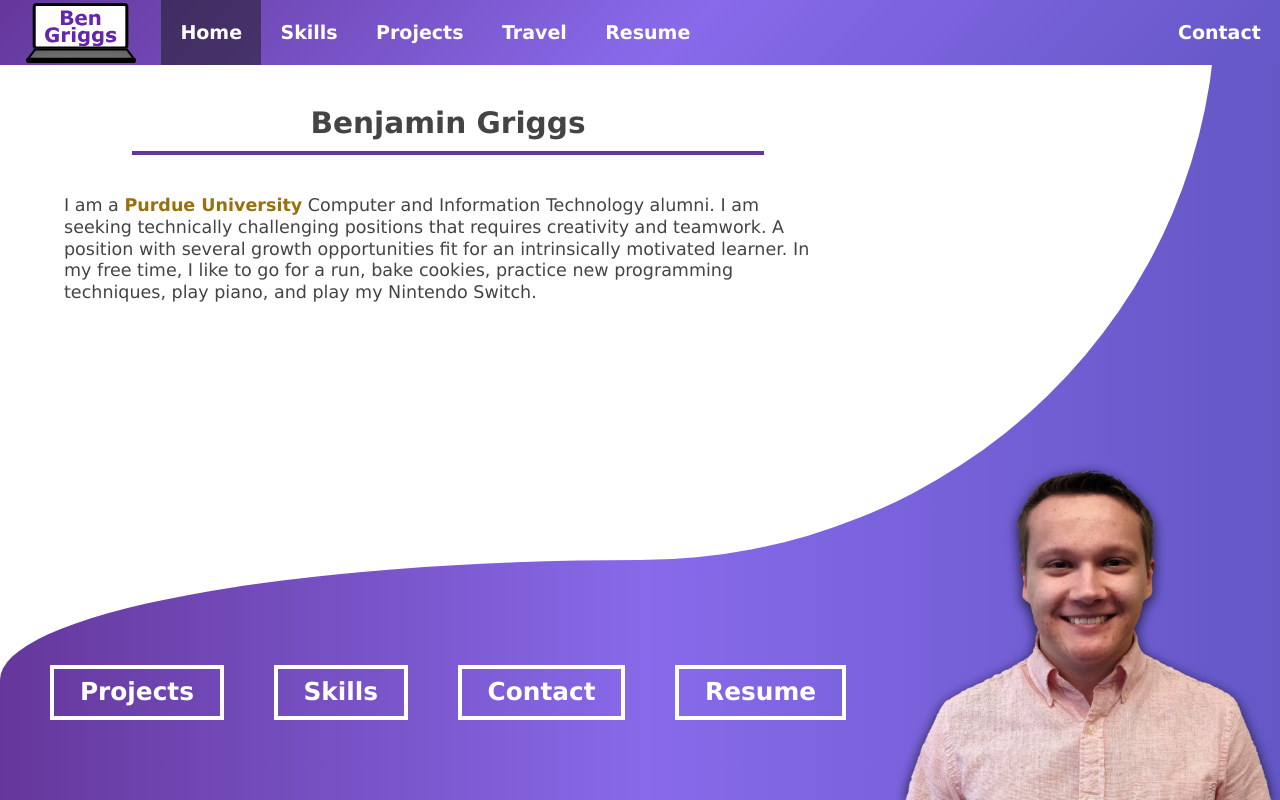
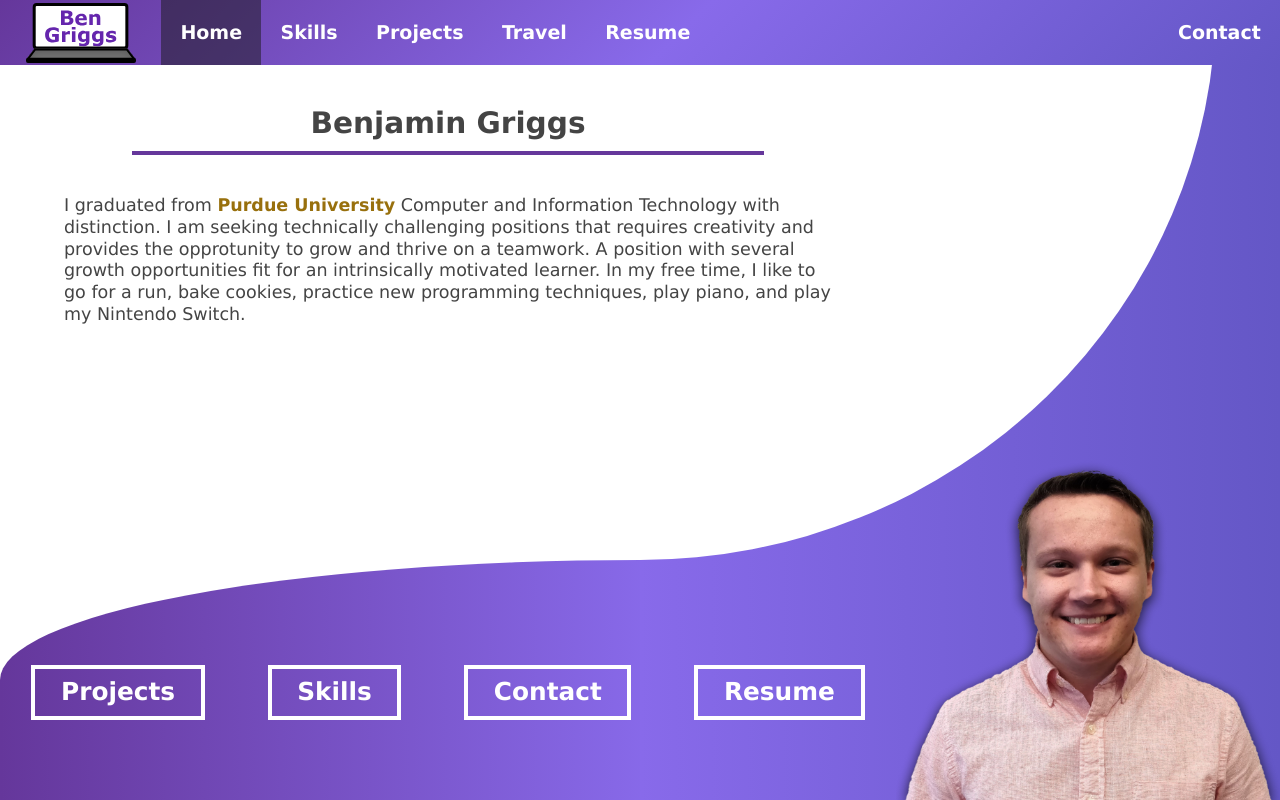
Before and after one commit to bsgriggs/benjaminsgriggs, a React (Create React App) app: page / in a window 1280 px wide. Built offline with nearby package versions, Linux system fonts and the light colour scheme.

Commit message:
Edge support and android skill

```diff
--- a/src/App.css
+++ b/src/App.css
@@ -41,16 +41,17 @@ html {
 	width: 100%;
 }
 
-.rowImages img{
+.rowImages{
+	display: flex;
+	justify-content: center;
+	align-items: center;
+	margin-bottom: 5vh;
+}.rowImages img{
 	width: 7%;
 	height: 7%;
-	margin: 1vw;
-}
-.rowImages{
-	display: flex;
-	justify-content: space-evenly;
-	align-items: center;
-	margin-bottom: 5vh;
+	margin: auto;
+}.rowImages i{
+	margin: auto;
 }
 
 h1, h2, h3, h4, h5, h6{
--- a/src/UI Components/Contact.css
+++ b/src/UI Components/Contact.css
@@ -5,7 +5,7 @@
 .Contact .MediaImages{
     width: 50%;
     display: flex;
-    justify-content: space-evenly;
+    justify-content: center;
     flex-wrap: wrap;
     align-items: center;
 }
@@ -13,6 +13,7 @@
 .Contact .MediaImages img{
     width: 13%;
     height: auto;
+    margin: auto;
 }
 
 .Contact .ContactInfo {
--- a/src/UI Components/Home.css
+++ b/src/UI Components/Home.css
@@ -93,7 +93,7 @@
 .HomeNav {
 	position: absolute;
 	display: flex;
-	justify-content: space-evenly;
+	justify-content: center;
 	bottom: 10%;
 	width: var(--content-width);
 	left: 0;
@@ -105,6 +105,7 @@
 	font-size: calc(1vw + 12px);
 	font-weight: bold;
 	padding: 1vh 2vw;
+	margin: auto;
 	-webkit-transition : 500ms ease-out;
 	-moz-transition :  500ms ease-out;
 	-o-transition :  500ms ease-out;
--- a/src/UI Components/Home.js
+++ b/src/UI Components/Home.js
@@ -9,9 +9,9 @@ const Home = () => {
 			<div>
 				<h3>Benjamin Griggs</h3>
 				<hr></hr>
-				<p>I am a <strong><a href="https://www.purdue.edu/" target="_blank" rel="noopener noreferrer">Purdue University</a></strong> Computer
-					and Information Technology alumni. I am seeking technically challenging positions that requires creativity and teamwork. A position with several growth
-					opportunities fit for an intrinsically motivated learner. In my free time, I like to go for a run, bake cookies, practice new programming techniques, play piano, and play my Nintendo Switch.</p>
+				<p>I graduated from <strong><a href="https://www.purdue.edu/" target="_blank" rel="noopener noreferrer">Purdue University</a></strong> Computer
+					and Information Technology with distinction. I am seeking technically challenging positions that requires creativity and provides the opprotunity to grow and thrive on a teamwork.
+					A position with several growth opportunities fit for an intrinsically motivated learner. In my free time, I like to go for a run, bake cookies, practice new programming techniques, play piano, and play my Nintendo Switch.</p>
 					<div className="rowImages Wobble">
 					<i className="fas fa-2x fa-running "  ></i>
 					<i className="fas fa-2x fa-cookie-bite "  ></i>
--- a/src/UI Components/Skills.css
+++ b/src/UI Components/Skills.css
@@ -8,7 +8,7 @@
 
 .skillImages{
 	display: flex;
-        justify-content: space-evenly;
+        justify-content: center;
         align-items: center;
         flex-wrap: wrap;
 }
@@ -16,5 +16,5 @@
 .skillImages img{
 	width: 8%;
 	height: 8%;
-	margin: 1vh 5vw;
+	margin: 1vh 5vw
 }
--- a/src/UI Components/Skills.js
+++ b/src/UI Components/Skills.js
@@ -9,27 +9,28 @@ const Home = () => {
 			<hr></hr>
 			<h5>Programming Languages and Tools</h5>
 			<div className="skillImages">
-				<img alt="mendix " src={'../imgs/mendix.jpg'}></img>
-				<img alt="java " src={'../imgs/java.jpg'}></img>
-				<img alt="c " src={'../imgs/c.jpg'}></img>
-				<img alt="c# " src={'../imgs/cSharp.jpg'}></img>
-				<img alt="css " src={'../imgs/css.jpg'}></img>
-				<img alt="html " src={'../imgs/html.jpg'}></img>
-				<img alt="javascript " src={'../imgs/javascript.jpg'}></img>
-				<img alt="react " src={'../imgs/react.jpg'}></img>
-				<img alt="node js " src={'../imgs/nodejs.jpg'}></img>
+				<img alt="mendix" src={'../imgs/mendix.jpg'}></img>
+				<img alt="java" src={'../imgs/java.jpg'}></img>
+				<img alt="android" src={'../imgs/android.jpg'}></img>
+				<img alt="c" src={'../imgs/c.jpg'}></img>
+				<img alt="c#" src={'../imgs/cSharp.jpg'}></img>
+				<img alt="css" src={'../imgs/css.jpg'}></img>
+				<img alt="html" src={'../imgs/html.jpg'}></img>
+				<img alt="javascript" src={'../imgs/javascript.jpg'}></img>
+				<img alt="react" src={'../imgs/react.jpg'}></img>
+				<img alt="node js" src={'../imgs/nodejs.jpg'}></img>
 				<img alt="python" src={'../imgs/python.jpg'}></img>
-				<img alt="github " src={'../imgs/github.jpg'}></img>
-				<img alt="oracle " src={'../imgs/oracle.jpg'}></img>
-				<img alt="postgresql " src={'../imgs/postgresql.jpg'}></img>
+				<img alt="github" src={'../imgs/github.jpg'}></img>
+				<img alt="oracle" src={'../imgs/oracle.jpg'}></img>
+				<img alt="postgresql" src={'../imgs/postgresql.jpg'}></img>
 			</div>
 
                         <div>
 				<h5>Operating Systems</h5>
 				<div className="skillImages">
-					<img alt="windows " src={'../imgs/windows.jpg'}></img>
-					<img alt="raspberry pi " src={'../imgs/raspberry.jpg'}></img>
-					<img alt="ubuntu " src={'../imgs/ubuntu.jpg'}></img>
+					<img alt="windows" src={'../imgs/windows.jpg'}></img>
+					<img alt="raspberry pi" src={'../imgs/raspberry.jpg'}></img>
+					<img alt="ubuntu" src={'../imgs/ubuntu.jpg'}></img>
 				</div>
 			</div>
                 </div>
```
Also changed, not shown: public/imgs/android.jpg (added).
